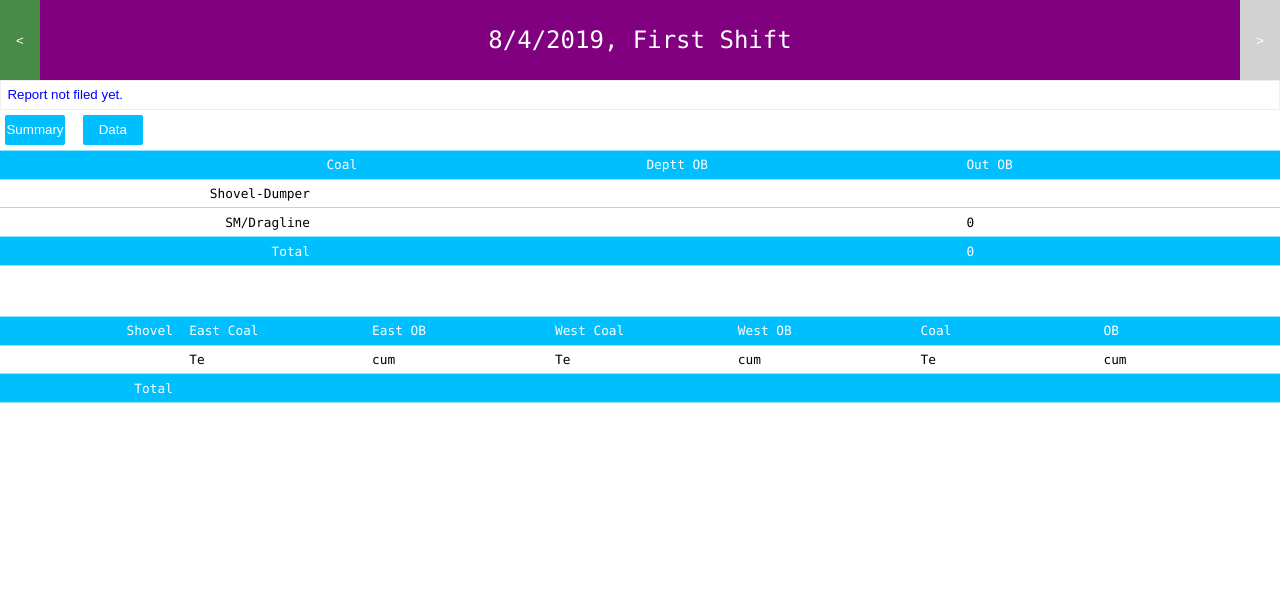
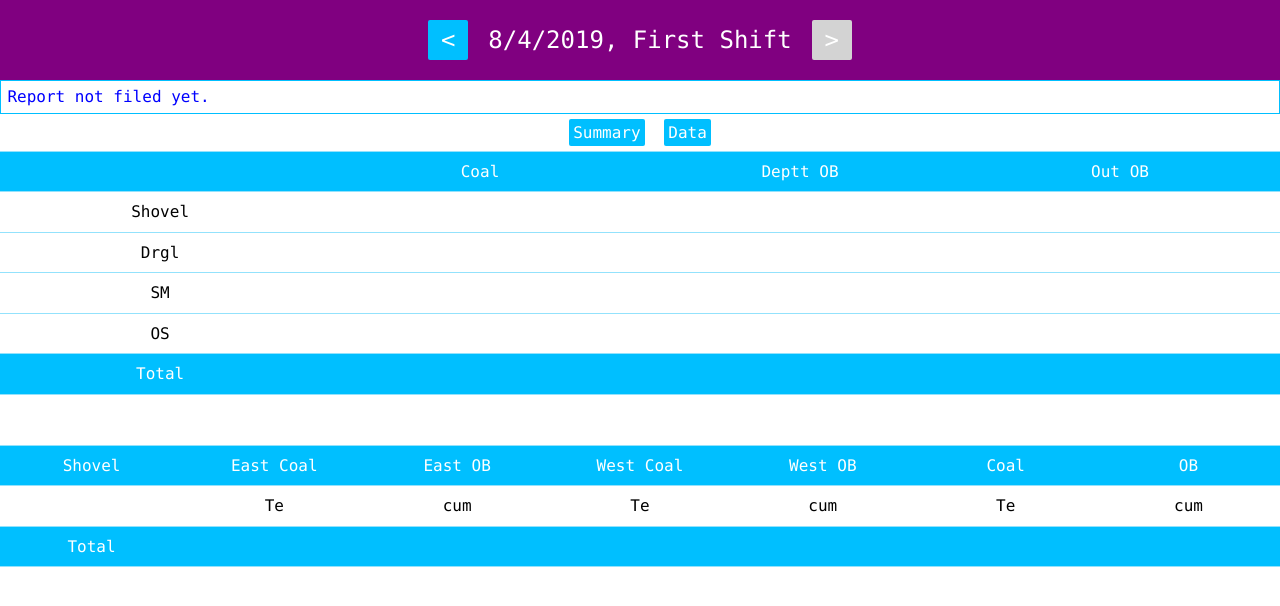
Before and after one commit to dchstats/dch-1, a PHP site: page /shift.html in a window 1280 px wide. Shown: the top 606 px of the page. Run offline with PHP 8.4, Linux system fonts and the light colour scheme; data that the repository does not hold is empty; some libraries are stand-ins or nearby versions.

Commit message:
summary table bug fixed

```diff
--- a/shift.css
+++ b/shift.css
@@ -3,6 +3,7 @@
 	border-collapse: collapse;
 	margin: 0;
 	padding: 0;
+	font:inherit;
 }
 
 body{
@@ -23,9 +24,10 @@ header {
 }
 
 header button{
-	width:40px;
+	width:3rem;
 	height: 100%;
 	margin: 0;
+	padding: 0;
 	border-radius:0;
 }
 
@@ -35,7 +37,7 @@ header button{
 
 #menu{
 	display: flex;
-	justify-content: space-between;
+	justify-content:center;
 }
 
 #debug{
@@ -62,7 +64,7 @@ input{
 	width:90%;
 	text-align:left;
 	padding:0.5vw;
-	border:1px solid rgb(241, 237, 237);
+	border:1px solid deepskyblue;
 	color:blue;
 }
 
@@ -85,9 +87,7 @@ tr.total-row{
 	color:white;
 }
 
-td{
-	padding:0.5vw;
-}
+
 
 
 
@@ -97,8 +97,7 @@ tr td:first-child{
 }
 
 button {
-	width: 60px;
-	height: 30px;
+	padding:0.5vh;
 	cursor: pointer;
 	background: deepskyblue;
 	margin:5px;
@@ -121,15 +120,16 @@ button:disabled {
 }
 
 .cancel-btn {
-	width: 20px;
-	height: 20px;
-	border-radius: 50%;
+	width: 1rem;
+	height: 1rem;
+	padding:0;
+	margin:0;
 }
 
 .shovel-buttons{
 	display:flex;
 	flex-wrap:wrap;
-	justify-content:space-evenly;
+	justify-content:center;
 }
 
 #east-shovels tr td:last-child{
@@ -150,6 +150,62 @@ width:40%
 width:40%;
 }
 
+#summary td{
+	text-align: center;
+}
+
+
+
 #shovel-summary tr td{
 width:20%
 }
+
+td{
+	padding:0.5rem 0;
+}
+
+#draglines tr td:nth-child(4){
+	display:none;
+}
+/* /////////////////////////////////////////////////////////////////////// */
+@media(min-width:768px){
+	body{
+		font-size:1rem;
+	}
+
+header {
+	justify-content: center;
+}
+
+header button{
+	width:40px;
+	height:40px;
+	margin: 20px;
+	border-radius:2px;
+	font-size:1.5rem;
+}
+
+input{
+	width:70%;
+}
+
+input.drg-hrs{
+	width:20%;
+}
+
+.section > p {
+	font-size:1.6rem;
+}
+
+td{
+	padding:0.8vw;
+}
+
+.cancel-btn {
+	width: 1.5rem;
+	height: 1.5rem;
+}
+
+
+
+}
--- a/shift.html
+++ b/shift.html
@@ -23,21 +23,18 @@
     </header>
     <nav>
         <div id="status">
-
             <input ng-model="status"></input>
         </div>
         <div id="menu">
-
             <div ng-show="debug" id="debug">
-                    [{{shift}}]
+                [{{shift}}]
                 <button ng-click="dummy()">dummy</button>
                 <button ng-click="module=2">Debug</button>
             </div>
             <div>
-                    <button ng-click="module=0">Summary</button>
-                    <button ng-click="module=1">Data</button>
+                <button ng-click="module=0">Summary</button>
+                <button ng-click="module=1">Data</button>
             </div>
-
         </div>
 
     </nav>
@@ -52,22 +49,35 @@
                     <td>Out OB</td>
                 </tr>
                 <tr class="data-row">
-                    <td>Shovel-Dumper</td>
+                    <td>Shovel</td>
                     <td>{{shovels_total.qty.coal}}</td>
                     <td>{{shovels_total.qty.ob}}</td>
+                    <td></td>
+                </tr>
+                <tr>
+                    <td>Drgl</td>
+                    <td></td>
+                    <td>{{draglines_total.solid_qty}}</td>
+                    <td></td>
+                </tr>
+                <tr>
+                    <td>SM</td>
+                    <td>{{surfaceMiners_total.data.prod}}</td>
+                    <td></td>
+                    <td></td>
+                </tr>
+
+                <tr>
+                    <td>OS</td>
+                    <td></td>
+                    <td></td>
                     <td>{{outsourcings_total.data.qty}}</td>
-                </tr>
-                <tr class="data-row">
-                    <td>SM/Dragline</td>
-                    <td>{{surfaceMiners_total.data.prod}}</td>
-                    <td>{{draglines_total.solid_qty+draglines_total.rehandling_qty}}</td>
-                    <td>0</td>
                 </tr>
                 <tr class="total-row">
                     <td>Total</td>
-                    <td>{{shovels_total.coal+surfaceMiners[0].data[2]}}</td>
-                    <td>{{shovels_total.ob+draglinesTotal.data[0]}}</td>
-                    <td>0</td>
+                    <td>{{shovels_total.qty.coal+surfaceMiners_total.data.prod}}</td>
+                    <td>{{shovels_total.qty.ob+draglines_total.solid_qty}}</td>
+                    <td>{{outsourcings_total.data.qty}}</td>
                 </tr>
             </table>
         </div>
```
Also changed, not shown: shift.js (+4 -3 lines).
